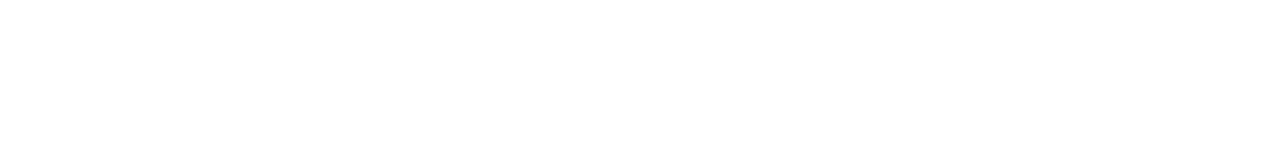
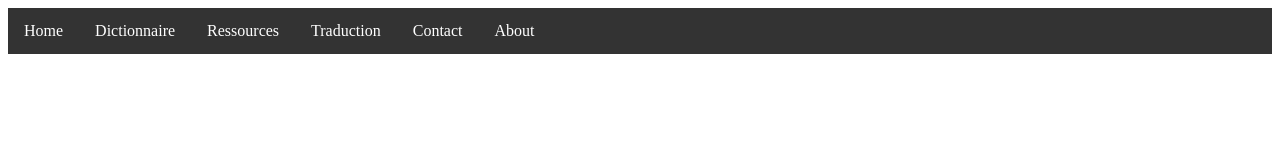
Before and after one commit to OmarAbdelghanyyy/GNG2501, a plain HTML site: page about.html in a window 1280 px wide. Drawn offline with Linux system fonts and the light colour scheme.

Commit message:
added about,contact,dictonnaire and navbar html

```diff
--- a/about.html
+++ b/about.html
@@ -0,0 +1,12 @@
+<!DOCTYPE html>
+<html lang="en">
+<head>
+    <meta charset="UTF-8">
+    <meta name="viewport" content="width=device-width, initial-scale=1.0">
+    <title>Document</title>
+</head>
+<body>
+    <script id="replace_with_navbar" src="nav.js"></script>
+
+</body>
+</html>
--- /dev/null
+++ b/nav.html
@@ -0,0 +1,32 @@
+<ul>
+    <li><a href="index.html">Home</a></li>
+    <li><a href="dictonnaire.html">Dictionnaire</a></li>
+    <li> <a href="ressources.html">Ressources</a></li>
+    <li> <a href="traduction.html">Traduction</a></li>
+    <li><a href="contact.html">Contact</a></li>
+    <li><a href="about.html">About</a></li>
+  </ul>
+  <style>ul {
+    list-style-type: none;
+    margin: 0;
+    padding: 0;
+    overflow: hidden;
+    background-color: #333;
+  }
+
+  li {
+    float: left;
+  }
+
+  li a {
+    display: block;
+    color: white;
+    text-align: center;
+    padding: 14px 16px;
+    text-decoration: none;
+  }
+
+  /* Change the link color to #111 (black) on hover */
+  li a:hover {
+    background-color: #111;
+  }</style>
--- /dev/null
+++ b/nav.js
@@ -0,0 +1,8 @@
+fetch('nav.html')
+.then(res => res.text())
+.then(text => {
+    let oldelem = document.querySelector("script#replace_with_navbar");
+    let newelem = document.createElement("div");
+    newelem.innerHTML = text;
+    oldelem.parentNode.replaceChild(newelem,oldelem);
+})
```
Also changed, not shown: contact.html (+12 -0 lines), dictonnaire.html (+12 -0 lines), homestyles.css (deleted, +0 -24 lines), index.html (+2 -8 lines), ressources.html (+12 -0 lines), traduction.html (+12 -0 lines).
